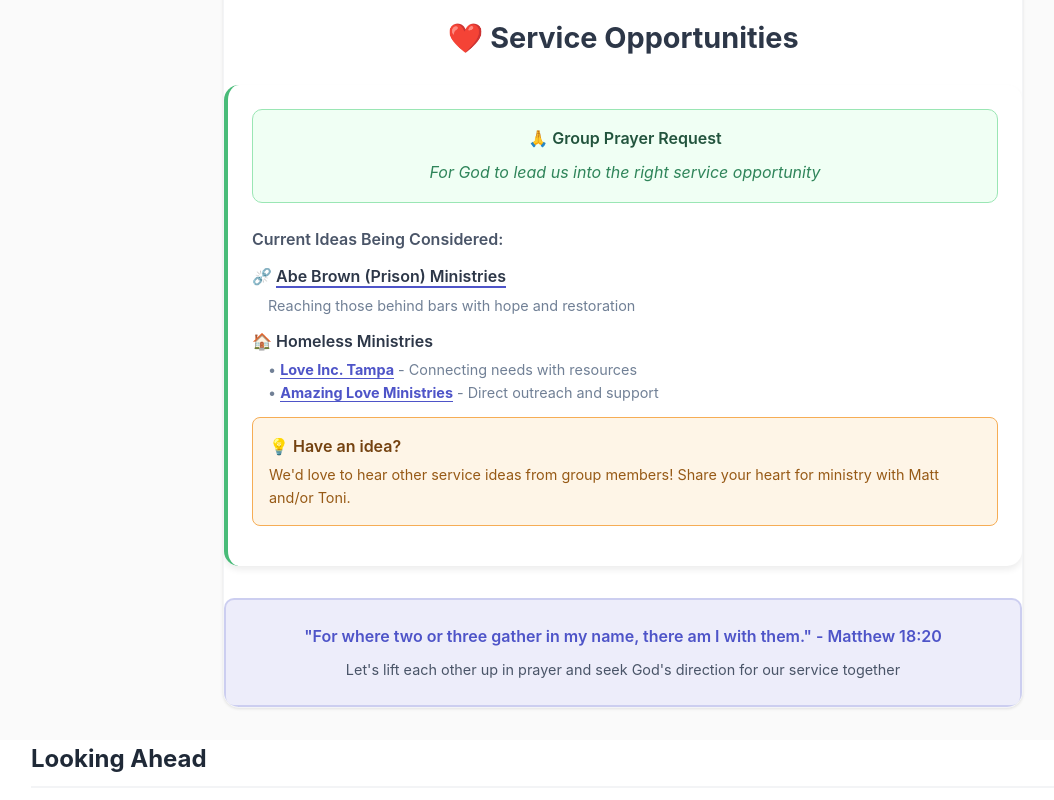
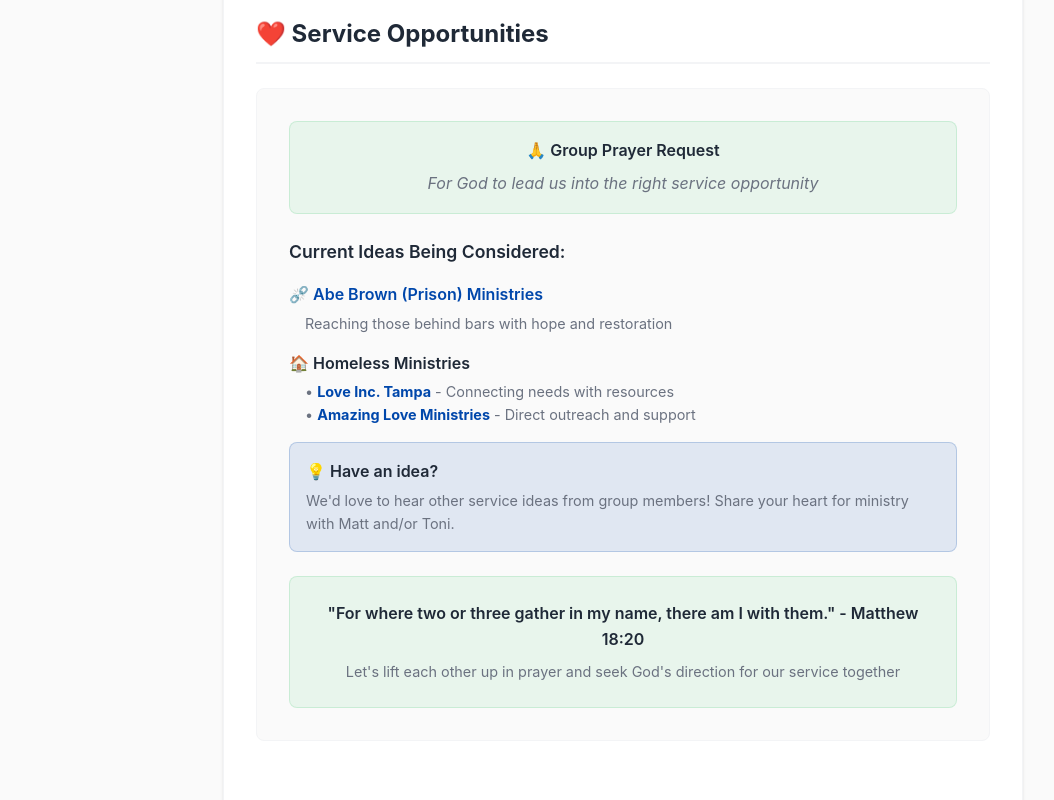
Before and after one commit to MattSeeker/ACTSGroupHub, a plain HTML site: page acts_newsletter.html in a window 1280 px wide. Shown: the part 2060-2860 px from the top of the page, without its empty margins (17-1071 px from the left). Drawn offline with Linux system fonts and the light colour scheme.

Commit message:
Update acts_newsletter.html

```diff
--- a/acts_newsletter.html
+++ b/acts_newsletter.html
@@ -534,60 +534,56 @@
             </div>
         </div>
     <!-- Service Opportunities -->
-                <div>
-                    <h2 style="color: #2d3748; text-align: center; margin-bottom: 1.5rem; font-size: 1.8rem; display: flex; align-items: center; justify-content: center; gap: 0.5rem;">
-                        ❤️ Service Opportunities
-                    </h2>
+        <div class="prayer-section">
+            <div class="content">
+                <h2 class="section-title">❤️ Service Opportunities</h2>
 
-                    <div style="background: white; border-radius: 15px; padding: 1.5rem; box-shadow: 0 4px 6px rgba(0, 0, 0, 0.07); border-left: 4px solid #48bb78;">
-                        <div style="background: #f0fff4; border-radius: 10px; padding: 1rem; margin-bottom: 1.5rem; border: 1px solid #9ae6b4;">
-                            <div style="font-weight: 600; color: #22543d; margin-bottom: 0.5rem; text-align: center;">🙏 Group Prayer Request</div>
-                            <div style="color: #2f855a; text-align: center; font-style: italic;">
+                <div class="prayer-card">
+                    <div style="background: rgba(80, 200, 120, 0.1); border-radius: 8px; padding: 1rem; margin-bottom: 1.5rem; border: 1px solid rgba(80, 200, 120, 0.2); text-align: center;">
+                        <div style="font-weight: 600; color: #1f2937; margin-bottom: 0.5rem;">🙏 Group Prayer Request</div>
+                        <div style="color: #6b7280; font-style: italic;">
                             For God to lead us into the right service opportunity
                         </div>
                     </div>
 
                     <div style="margin-bottom: 1rem;">
-                            <div style="font-weight: 600; color: #4a5568; margin-bottom: 0.75rem;">Current Ideas Being Considered:</div>
+                        <h3 style="font-weight: 600; color: #1f2937; margin-bottom: 1rem; font-size: 1.1rem;">Current Ideas Being Considered:</h3>
 
-                            <div style="margin-bottom: 0.75rem;">
-                                <div style="font-weight: 600; color: #2d3748; margin-bottom: 0.25rem;">⛓️‍💥 <a href="https://abebrown.org/" target="_blank" style="color: #2d3748; text-decoration: none; border-bottom: 2px solid #4e54c8;">Abe Brown (Prison) Ministries</a></div>
-                                <div style="color: #718096; font-size: 0.9rem; padding-left: 1rem;">Reaching those behind bars with hope and restoration</div>
+                        <div style="margin-bottom: 1rem;">
+                            <div style="font-weight: 600; color: #1f2937; margin-bottom: 0.25rem;">⛓️‍💥 <a href="https://abebrown.org/" target="_blank" style="color: #0047AB; text-decoration: none;">Abe Brown (Prison) Ministries</a></div>
+                            <div style="color: #6b7280; font-size: 0.9rem; padding-left: 1rem;">Reaching those behind bars with hope and restoration</div>
                         </div>
 
-                            <div style="margin-bottom: 0.75rem;">
-                                <div style="font-weight: 600; color: #2d3748; margin-bottom: 0.25rem;">🏠 Homeless Ministries</div>
-                                <div style="color: #718096; font-size: 0.9rem; padding-left: 1rem;">
-                                    • <strong><a href="https://loveinctampa.org/" target="_blank" style="color: #4e54c8; text-decoration: none; border-bottom: 1px solid #4e54c8;">Love Inc. Tampa</a></strong> - Connecting needs with resources<br>
-                                    • <strong><a href="https://amazinglovemin.org/" target="_blank" style="color: #4e54c8; text-decoration: none; border-bottom: 1px solid #4e54c8;">Amazing Love Ministries</a></strong> - Direct outreach and support
+                        <div style="margin-bottom: 1rem;">
+                            <div style="font-weight: 600; color: #1f2937; margin-bottom: 0.25rem;">🏠 Homeless Ministries</div>
+                            <div style="color: #6b7280; font-size: 0.9rem; padding-left: 1rem;">
+                                • <strong><a href="https://loveinctampa.org/" target="_blank" style="color: #0047AB; text-decoration: none;">Love Inc. Tampa</a></strong> - Connecting needs with resources<br>
+                                • <strong><a href="https://amazinglovemin.org/" target="_blank" style="color: #0047AB; text-decoration: none;">Amazing Love Ministries</a></strong> - Direct outreach and support
                             </div>
                         </div>
 
-                            <div style="background: #fef5e7; border-radius: 8px; padding: 1rem; border: 1px solid #f6ad55;">
-                                <div style="font-weight: 600; color: #744210; margin-bottom: 0.25rem;">💡 Have an idea?</div>
-                                <div style="color: #975a16; font-size: 0.9rem;">
+                        <div style="background: rgba(0, 71, 171, 0.1); border-radius: 8px; padding: 1rem; border: 1px solid rgba(0, 71, 171, 0.2);">
+                            <div style="font-weight: 600; color: #1f2937; margin-bottom: 0.25rem;">💡 Have an idea?</div>
+                            <div style="color: #6b7280; font-size: 0.9rem;">
                                 We'd love to hear other service ideas from group members! Share your heart for ministry with Matt and/or Toni.
+                            </div>
+                        </div>
+                    </div>
+
+                    <!-- Call to Action -->
+                    <div style="text-align: center; margin-top: 1.5rem;">
+                        <div style="background: rgba(80, 200, 120, 0.1); border-radius: 8px; padding: 1.5rem; border: 1px solid rgba(80, 200, 120, 0.2);">
+                            <div style="color: #1f2937; font-weight: 600; margin-bottom: 0.5rem;">
+                                "For where two or three gather in my name, there am I with them." - Matthew 18:20
+                            </div>
+                            <div style="color: #6b7280; font-size: 0.9rem;">
+                                Let's lift each other up in prayer and seek God's direction for our service together
                             </div>
                         </div>
                     </div>
                 </div>
             </div>
-
-                <!-- Call to Action -->
-                <div style="text-align: center; margin-top: 2rem;">
-                    <div style="background: rgba(78, 84, 200, 0.1); border-radius: 10px; padding: 1.5rem; border: 2px solid rgba(78, 84, 200, 0.2);">
-                        <div style="color: #4e54c8; font-weight: 600; margin-bottom: 0.5rem;">
-                            "For where two or three gather in my name, there am I with them." - Matthew 18:20
         </div>
-                        <div style="color: #4a5568; font-size: 0.9rem;">
-                            Let's lift each other up in prayer and seek God's direction for our service together
-                        </div>
-                    </div>
-                </div>
-            </div>
-        </div>        <div class="looking-ahead">
-            <div class="content">
-                <h2 class="section-title">Looking Ahead</h2>
 
                 <div class="future-events-grid">
                     <div class="future-event-card">
```
Lines whose indentation alone changed are shown as unchanged.
